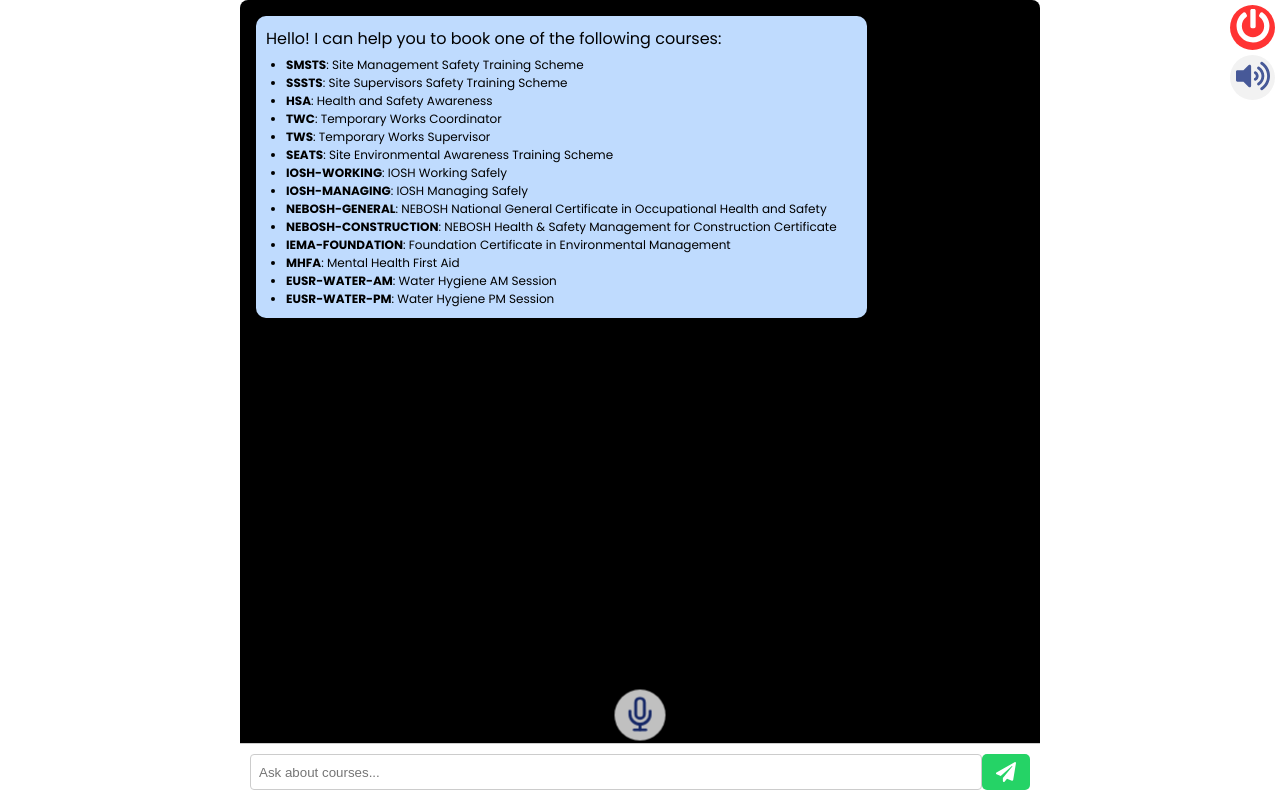
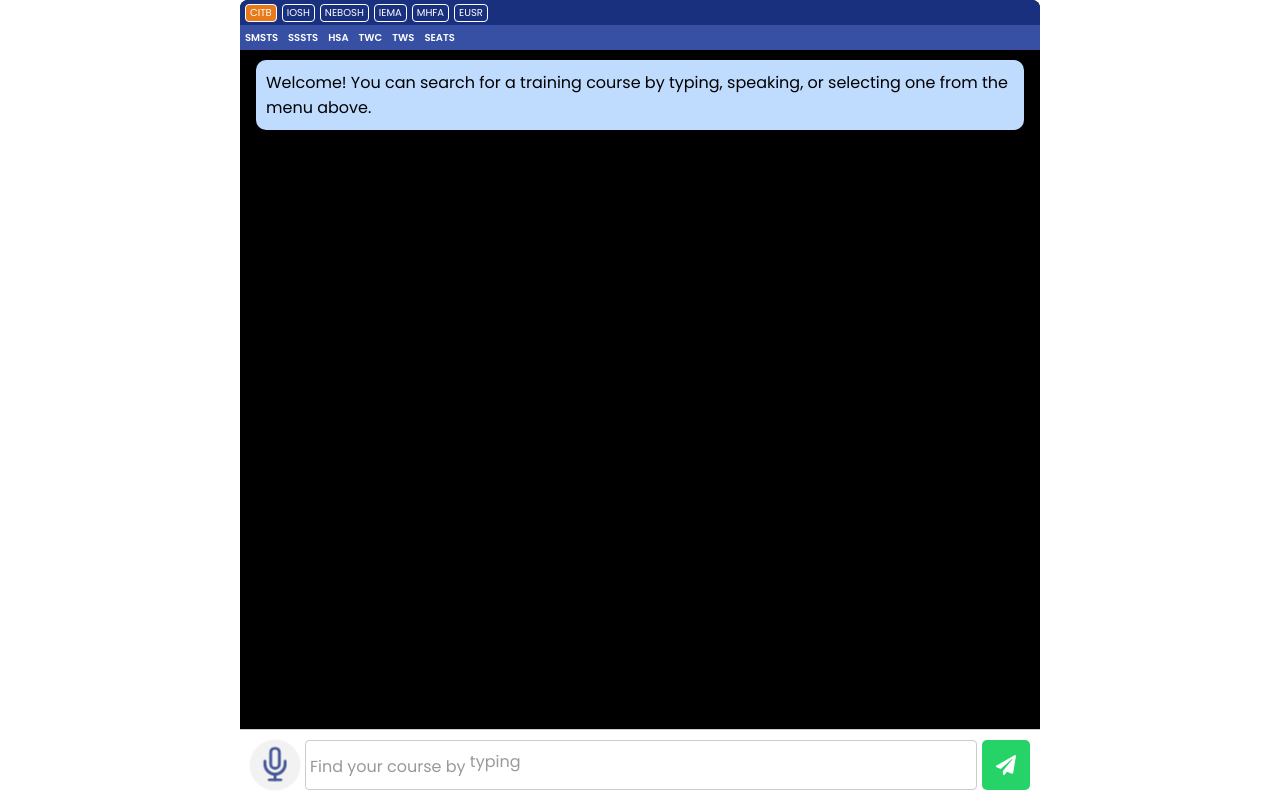
Before and after one commit to danieliancu/talk, a Next.js app: page / in a window 1280 px wide. Built offline with nearby package versions, Linux system fonts and the light colour scheme.

Commit message:
v1.2 - major changes

```diff
--- a/components/ChatUI.js
+++ b/components/ChatUI.js
@@ -2,21 +2,33 @@
 
 import { useEffect, useRef, useState } from "react";
 import { FiMic } from "react-icons/fi";
-import { FaPaperPlane, FaPowerOff, FaVolumeUp, FaVolumeMute } from "react-icons/fa";
+import { FaPaperPlane, FaPowerOff } from "react-icons/fa";
 import styles from "../styles/Chat.module.css";
 import { keywordSynonyms } from "@/lib/search";
-
+import coursesData from "../data/coursesCatalog.json";
 
 export default function ChatUI() {
   const chatRef = useRef(null);
   const inputRef = useRef(null);
   const [input, setInput] = useState("");
-  const [isMuted, setIsMuted] = useState(false);
+
+  const [selectedCategory, setSelectedCategory] = useState("CITB");
+
+  const handleCodeClick = (code) => {
+    appendMessage(code.toUpperCase(), true); // afișează ca și cum e de la utilizator
+    const updatedMessages = [...messages, { role: "user", content: code }];
+    setMessages(updatedMessages);
+    sendToAPI(code, updatedMessages);
+  };
+
+  const [isInputFocused, setIsInputFocused] = useState(false);
+
+const shouldHidePlaceholder = isInputFocused || input.trim().length > 0;
 
 
-const courseListHtml = Object.entries(keywordSynonyms)
-  .map(([abbr, full]) => `<li><strong>${abbr.toUpperCase()}</strong>: ${full}</li>`)
-  .join("");
+
+
+
 
 const [messages, setMessages] = useState([
   {
@@ -32,7 +44,7 @@
   },
   {
     role: "assistant",
-    content: `Hello! I can help you to book one of the following courses:<ul class="listCourses">${courseListHtml}</ul>`,
+    content: `Welcome! You can search for a training course by typing, speaking, or selecting one from the menu above.`,
   }
 ]);
 
@@ -92,14 +104,7 @@
     scrollToBottom();
   };
 
-const speak = (text) => {
-  if (isMuted) return; // NU vorbi dacă e mut
 
-  if (window.speechSynthesis.speaking) window.speechSynthesis.cancel();
-  const utterance = new SpeechSynthesisUtterance(text);
-  utterance.lang = "en-US";
-  window.speechSynthesis.speak(utterance);
-};
 
 
 const sendMessage = async () => {
@@ -188,47 +193,15 @@
     });
 
     const data = await response.json();
+
+
     const fullReply = data.reply || "No reply from assistant.";
 
     // ✅ Afișează răspunsul direct în UI
     appendMessage(fullReply, false);
     setMessages(prev => [...prev, { role: "assistant", content: fullReply }]);
 
-    // 🔊 Text-to-speech doar pentru introducere
-let spokenIntro = "";
 
-// Elimină HTML și normalizează
-const plainText = fullReply.replace(/<[^>]+>/g, '').replace(/\s+/g, ' ').trim();
-
-// Taie până la detalii cursuri / liste
-const stopPhrases = [
-  "Here are the details",
-  "Venues:",
-  "Months:",
-  "The available venue is",
-  "The available month is"
-];
-
-let cutAt = plainText.length;
-for (const phrase of stopPhrases) {
-  const idx = plainText.indexOf(phrase);
-  if (idx !== -1 && idx < cutAt) cutAt = idx;
-}
-spokenIntro = plainText.slice(0, cutAt).trim();
-
-
-
-
-
-
-
-const utterance = new SpeechSynthesisUtterance(spokenIntro);
-utterance.lang = "en-US";
-
-if (!isMuted) {
-  if (window.speechSynthesis.speaking) window.speechSynthesis.cancel();
-  window.speechSynthesis.speak(utterance);
-}
 
 
 
@@ -241,20 +214,27 @@
 
 
 const startVoice = () => {
-    if (!("webkitSpeechRecognition" in window)) {
-      alert("Browser does not support voice input");
+  const SpeechRecognition = window.SpeechRecognition || window.webkitSpeechRecognition;
+  if (!SpeechRecognition) {
+    alert("Your browser does not support voice recognition.");
     return;
   }
 
-    // 🛑 Oprește orice vorbire activă înainte de a porni recunoașterea vocală
-    if (window.speechSynthesis.speaking) window.speechSynthesis.cancel();
+  const recognitionInstance = new SpeechRecognition();
+  recognitionInstance.lang = "en-GB";
+  recognitionInstance.interimResults = false;
+  recognitionInstance.maxAlternatives = 1;
 
-    const rec = new webkitSpeechRecognition();
-    rec.lang = "en-US";
-    rec.interimResults = false;
-    rec.maxAlternatives = 1;
+  recognitionInstance.onstart = () => {
+    setShowVoiceModal(true);
+  };
 
-    rec.onresult = (event) => {
+  recognitionInstance.onerror = () => {
+    appendMessage("❗Speech recognition error. Please try again.", true);
+    setShowVoiceModal(false);
+  };
+
+  recognitionInstance.onresult = (event) => {
     const transcript = event.results[0][0].transcript;
     appendMessage(transcript, true);
     const updatedMessages = [...messages, { role: "user", content: transcript }];
@@ -263,13 +243,14 @@
     setShowVoiceModal(false);
   };
 
-    rec.onerror = () => setShowVoiceModal(false);
-    rec.onend = () => setShowVoiceModal(false);
+  recognitionInstance.onend = () => {
+    setShowVoiceModal(false);
+  };
 
-    setRecognition(rec);
-    setShowVoiceModal(true);
-    rec.start();
+  recognitionInstance.start();
+  setRecognition(recognitionInstance);
 };
+
 
   const stopVoice = () => {
     if (recognition) recognition.stop();
@@ -277,46 +258,65 @@
     setShowVoiceModal(false);
   };
 
+
+
   return (
     <div className={styles.container}>
-      <audio id="tts-audio" preload="auto" />
-      <div ref={chatRef} className={styles.chat}></div>
-      <div className={styles.voiceWrap}>
-<button
-  className={styles.voiceMute}
-  onClick={() => {
-    setIsMuted((prev) => {
-      const newValue = !prev;
-      localStorage.setItem("isMuted", newValue); // optional, dacă vrei să salvezi
-      if (newValue) {
-        window.speechSynthesis.cancel(); // 🛑 oprește orice speech imediat
-      }
-      return newValue;
-    });
+      <div ref={chatRef} className={styles.chat}>
+        <div className={styles.top}>
+          <div className={styles.menu}>
+            {Object.keys(coursesData).map((category) => (
+              <span
+                key={category}
+                onClick={() => setSelectedCategory(category)}
+                style={{
+                  cursor: "pointer",
+                  backgroundColor: selectedCategory === category ? "#e77b1b" : "transparent",
                 }}
               >
-  {isMuted ? (
-    <FaVolumeMute style={{ color: "red" }} size={34} />
-  ) : (
-    <FaVolumeUp size={34} color="#19307F" />
-  )}
-</button>
+                {category}
+              </span>
+            ))}
+          </div>
+          <div className={styles.submenu}>
+            {Object.keys(coursesData[selectedCategory]).map((code) => (
+              <span
+                key={code}
+                onClick={() => handleCodeClick(code)}
+              >
+                {code.toUpperCase()}
+              </span>
+            ))}
+          </div>
+        </div>
 
+      </div>
+      <div className={styles.voiceWrap}>
+      <button className={styles.voiceClose} onClick={()=>window.location.reload()}><FaPowerOff size={34} color="white" /></button>
+      </div>
+
+<div className={styles.inputWrap}>
+  <div className={`${styles.placeholderWrap} ${shouldHidePlaceholder ? styles.hidden : ""}`}>
+    Find your course by <span className={styles.rotating}><span>typing</span><span>speaking</span></span>
+  </div>
 
   <button className={styles.voice} onClick={startVoice}><FiMic size={34} color="#19307F" /></button>
-      <button className={styles.voiceClose} onClick={()=>window.location.reload()}><FaPowerOff size={34} color="white" /></button>
-      </div>
-      <div className={styles.inputWrap}>
   <input
     ref={inputRef}
     value={input}
     onChange={(e) => setInput(e.target.value)}
-          placeholder="Ask about courses..."
+    onFocus={() => setIsInputFocused(true)}
+    onBlur={() => setIsInputFocused(false)}
+    placeholder=""
   />
+
   <button className={styles.sendButton} onClick={sendMessage}>
     <FaPaperPlane size={20} color="white" />
   </button>
 </div>
+
+
+
 
       {showVoiceModal && (
         <div className={styles.modal}>
--- a/lib/utils/normalize.js
+++ b/lib/utils/normalize.js
@@ -1,7 +1,5 @@
 export function normalizeText(str) {
   return (str || "")
     .toLowerCase()
-    .replace(/[^a-z0-9\s]/g, "")
-    .replace(/\s+/g, " ")
-    .trim();
+    .replace(/[^a-z0-9]/g, ""); // elimină spații, simboluri, liniuțe etc.
 }
--- a/package.json
+++ b/package.json
@@ -9,6 +9,9 @@
     "lint": "next lint"
   },
   "dependencies": {
+    "@google-cloud/speech": "^7.1.0",
+    "@google-cloud/text-to-speech": "^6.1.0",
+    "formidable": "^3.5.4",
     "next": "15.3.2",
     "react": "^19.0.0",
     "react-dom": "^19.0.0",
--- a/styles/Chat.module.css
+++ b/styles/Chat.module.css
@@ -10,9 +10,51 @@
     position: relative;
   }
 
+
+.top {
+    color: white;
+    background: grey;
+    margin-bottom: 10px;
+    position: relative;
+    position: absolute;
+    top:0px;
+    z-index:1;
+    width: 100%;
+    left:0px;
+    height:50px;
+}
+
+.top > div {
+  height:25px;
+  display: flex;
+  align-items: center;
+  padding: 5px;
+  font-size: 10px;
+}
+
+.menu {
+  background: #19307F;
+  cursor:pointer;
+  gap: 5px;
+}
+
+.menu span {
+  border:1px solid white;
+  padding: 0px 4px;
+  border-radius: 4px;
+  background: transparent;
+}
+
+.submenu {
+  background:#3750A4;
+  font-weight:600;
+  gap: 10px;
+  cursor: pointer;
+}
+
   .chat {
     flex: 1;
-    padding: 16px;
+    padding: 60px 16px 16px 16px;
     overflow-y: auto;
     background: black;
   }
@@ -54,6 +96,8 @@
     padding: 10px;
     border-top: 1px solid #ccc;
     background: white;
+    gap: 5px;
+    position: relative;
   }
 
 .inputWrap input {
@@ -61,7 +105,16 @@
   padding: 8px;
   border: 1px solid #ccc;
   border-radius: 4px;
+
+  font-size: 16px;
+  font-weight: 400;
+  color: #999;
+  line-height: 22px;
+  font-family: Poppins, sans-serif;
 }
+
+
+
 
   .buttons {
     margin-top: 8px;
@@ -147,27 +200,18 @@
     animation: slowPulse 1.2s infinite ease-in-out;
   }
 
-  .voiceMute {
-    width: 45px;
-    height: 45px;
-    border-radius: 100%;
-    border:none;
-    opacity:.8;
-    position:fixed;
-    top:55px;
-    right: 5px;
-  }
 
   .voiceClose {
     background:red;
-    width: 45px;
-    height: 45px;
+    width: 48px;
+    height: 48px;
     border-radius: 100%;
     border:none;
-    opacity:.8;
-    top:5px;
+    top:0px;
     right:5px;
     position: fixed;
+    z-index:1;
+    display: none;
   }
   .sendButton {
   background-color: #25D366;
@@ -204,3 +248,47 @@
     height: 16px;
     margin-right: 4px;
   }
+
+
+
+  .placeholderWrap {
+  font-size: 16px;
+  color: #999;
+  margin-left: 20px;
+  margin-bottom: 4px;
+  height: 22px;
+  overflow: hidden;
+  position: absolute;
+  left:50px;
+  bottom:20px;
+  pointer-events: none; /* << permite clicuri prin el */
+
+}
+
+.hidden {
+  opacity: 0;
+  transition: opacity 0.2s ease;
+}
+
+
+.rotating {
+  display: inline-block;
+  height: 20px;
+  vertical-align: top;
+  animation: scrollWords 6s infinite;
+}
+
+.rotating span {
+  display: block;
+  height: 22px;
+  line-height: 22px;
+  padding-top:2px;
+}
+
+@keyframes scrollWords {
+  0% { transform: translateY(0); }
+  33% { transform: translateY(0); }
+  50% { transform: translateY(-23px); }
+  83% { transform: translateY(-23px); }
+  100% { transform: translateY(0); }
+}
```
Also changed, not shown: pages/api/ask.js (+32 -10 lines), lib/synonyms.js, 2 other files (tests, documents, lock files or other folders). Lines whose indentation alone changed are shown as unchanged.
